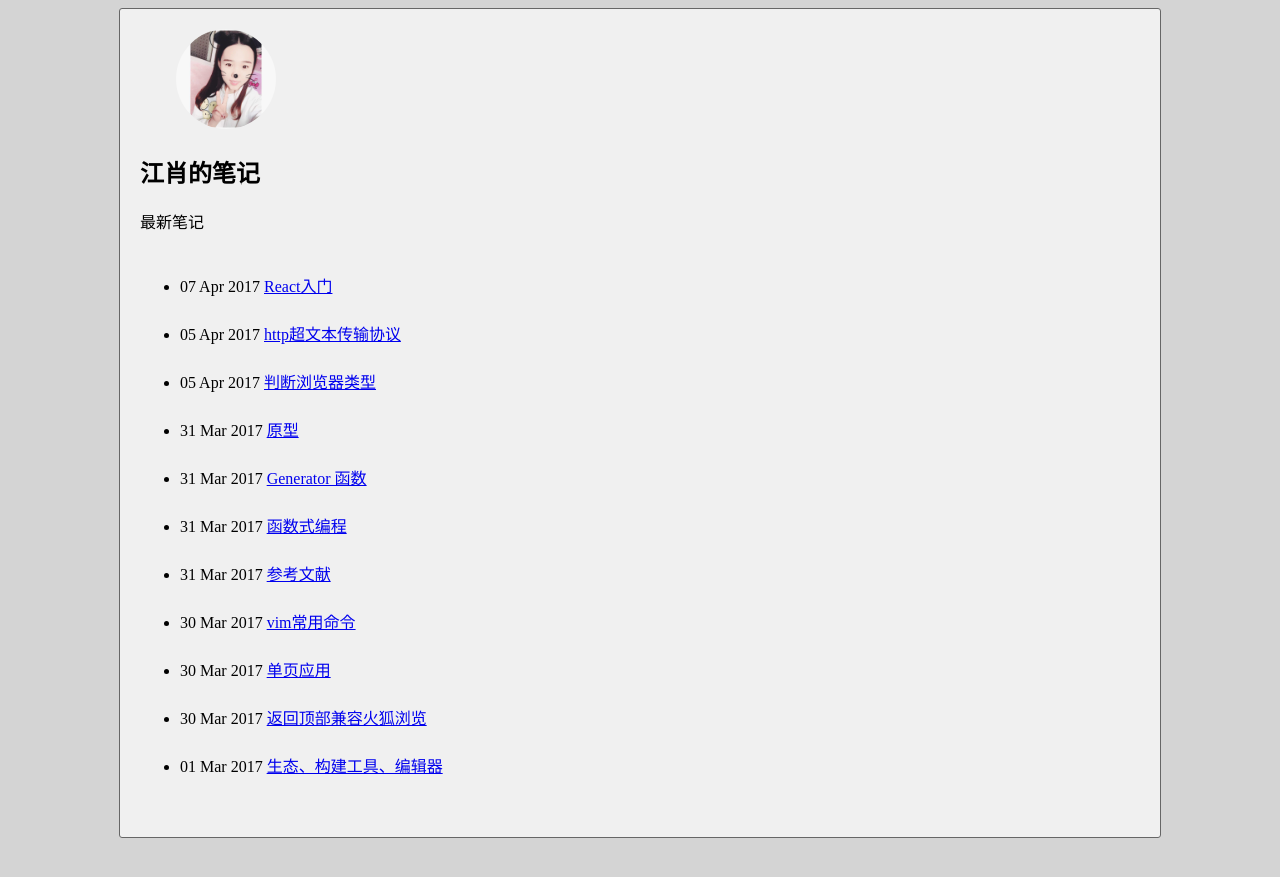
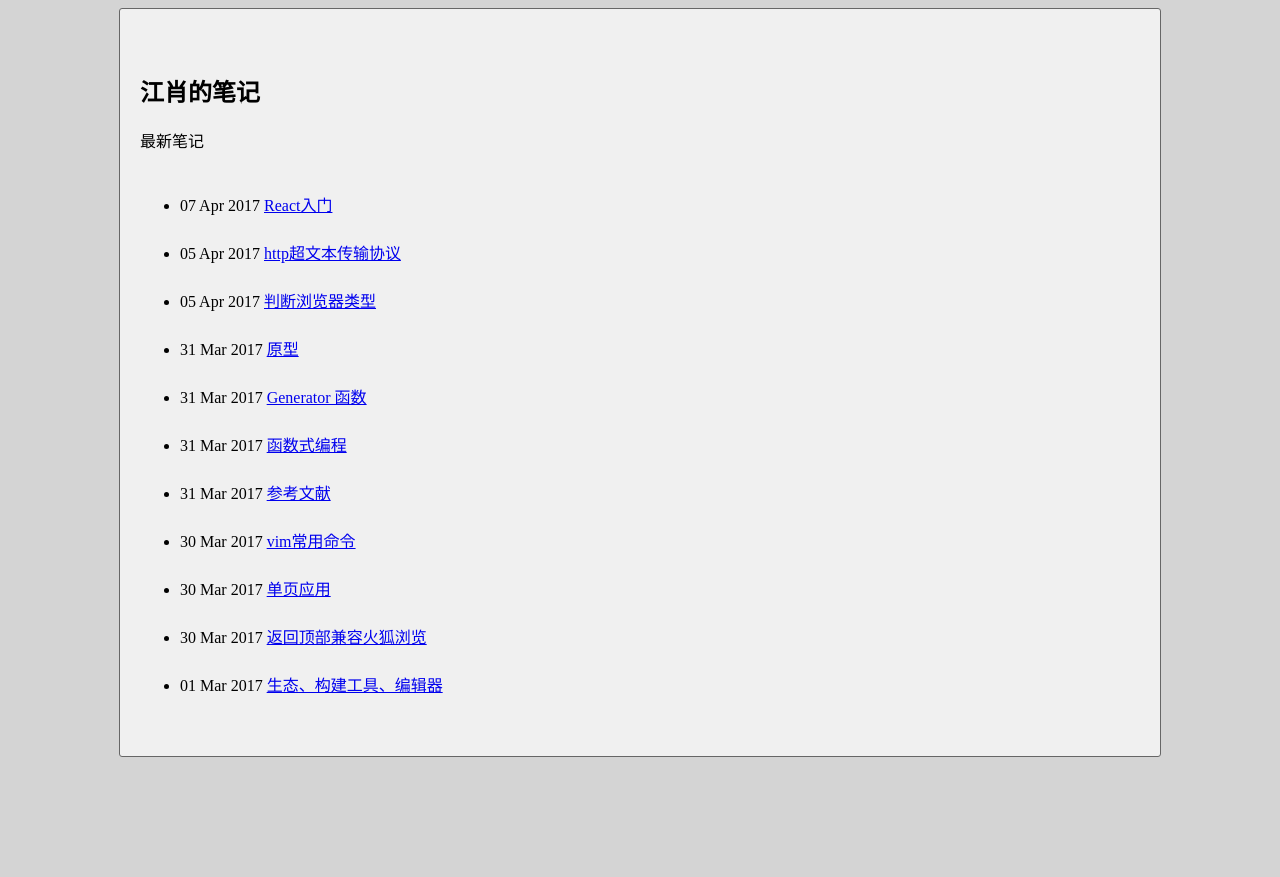
Before and after one commit to Bubblex/blog, a Jekyll site: the page built from index.html, in a window 1280 px wide. Shown: the top 877 px of the page. Built offline with Jekyll 4.4.1, drawn with Linux system fonts in a browser that asks for light colours.

Commit message:
删除头像

```diff
--- a/index.html
+++ b/index.html
@@ -2,9 +2,9 @@
 layout: default
 title: 江肖的笔记
 ---
-<img class='avatar' src='./image/avatar.jpg'/>
-<h2 class='title'>{{ page.title }}</h2>
-<p class='title2'>最新笔记</p>
+
+<h2>{{ page.title }}</h2>
+<p>最新笔记</p>
 <ul>
 　　{% for post in site.posts %}
 　　　　<li>{{ post.date | date_to_string }} <a href="{{ site.baseurl }}{{ post.url }}">{{ post.title }}</a></li>
--- a/style/app.css
+++ b/style/app.css
@@ -11,9 +11,3 @@
     border-radius: 3px;
     padding: 20px;
 }
-
-.avatar {
-    width: 100px;
-    height: 100px;
-    border-radius: 50%;
-}
```
Also changed, not shown: image/avatar.jpg (deleted).
